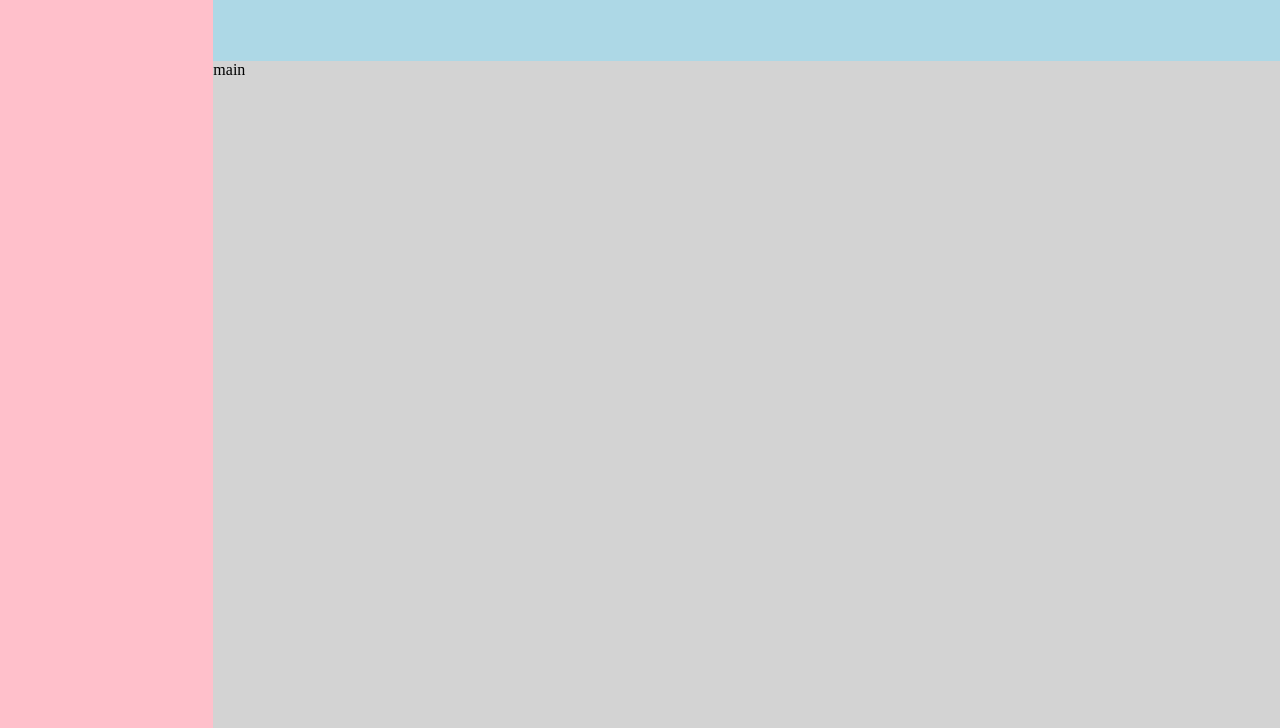
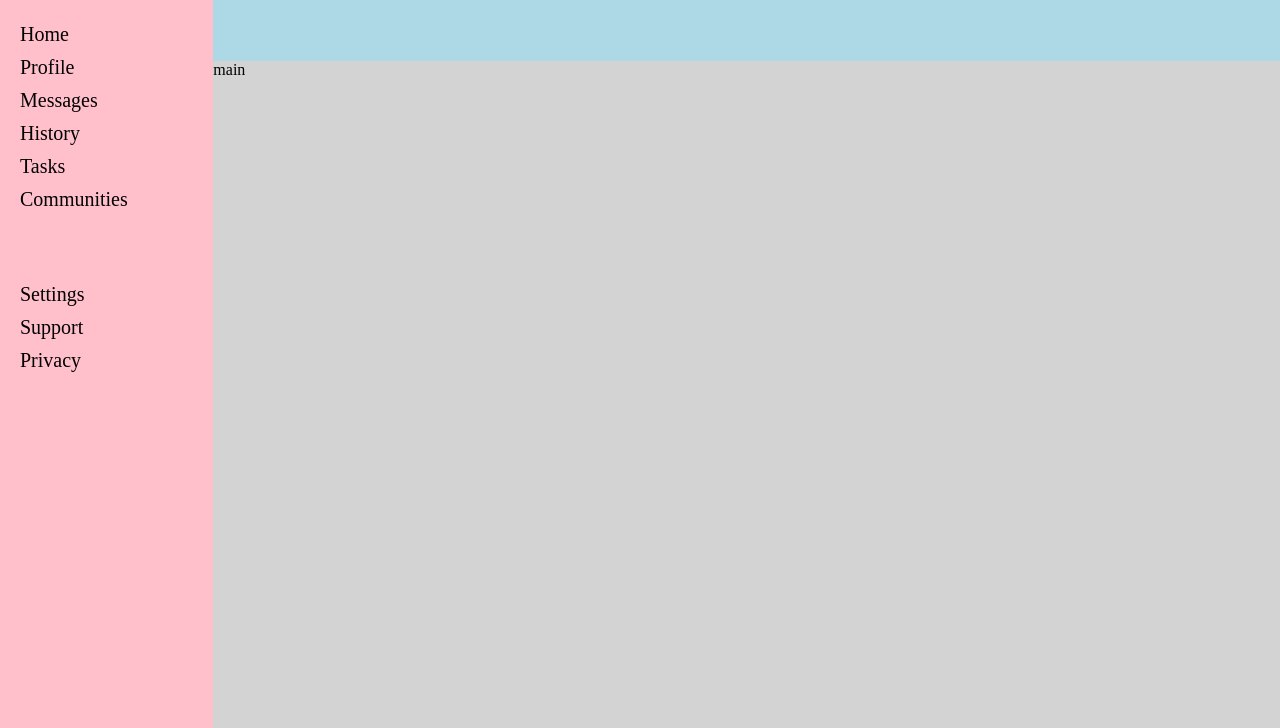
Before and after one commit to marques-j-robinson/odin-admin-dashboard, a plain HTML site: page index.html in a window 1280 px wide. Shown: the part 72-800 px from the top of the page. Drawn offline with Linux system fonts and the light colour scheme.

Commit message:
layout sidebar grid structure

```diff
--- a/index.html
+++ b/index.html
@@ -11,7 +11,47 @@
             header
         </header>
         <div class="sidebar">
-            sidebar
+            <h1>Dashboard</h1>
+            <ul class="nav">
+                <li class="nav-item">
+                    <i class=""></i>
+                    <p>Home</p>
+                </li>
+                <li class="nav-item">
+                    <i class=""></i>
+                    <p>Profile</p>
+                </li>
+                <li class="nav-item">
+                    <i class=""></i>
+                    <p>Messages</p>
+                </li>
+                <li class="nav-item">
+                    <i class=""></i>
+                    <p>History</p>
+                </li>
+                <li class="nav-item">
+                    <i class=""></i>
+                    <p>Tasks</p>
+                </li>
+                <li class="nav-item">
+                    <i class=""></i>
+                    <p>Communities</p>
+                </li>
+            </ul>
+            <ul class="nav">
+                <li class="nav-item">
+                    <i class=""></i>
+                    <p>Settings</p>
+                </li>
+                <li class="nav-item">
+                    <i class=""></i>
+                    <p>Support</p>
+                </li>
+                <li class="nav-item">
+                    <i class=""></i>
+                    <p>Privacy</p>
+                </li>
+            </ul>
         </div>
         <main>main</main>
       </div>
--- a/style.css
+++ b/style.css
@@ -25,4 +25,13 @@ main {
 .sidebar {
     background-color: pink;
     grid-row: 1/3;
+    display: grid;
+    grid-template-rows: 1fr 4fr 3fr 4fr;
+    padding-top: 20px;
+    padding-left: 20px;
 }
+
+.nav li {
+    margin: 10px 0;
+    font-size: 20px;
+}
```
